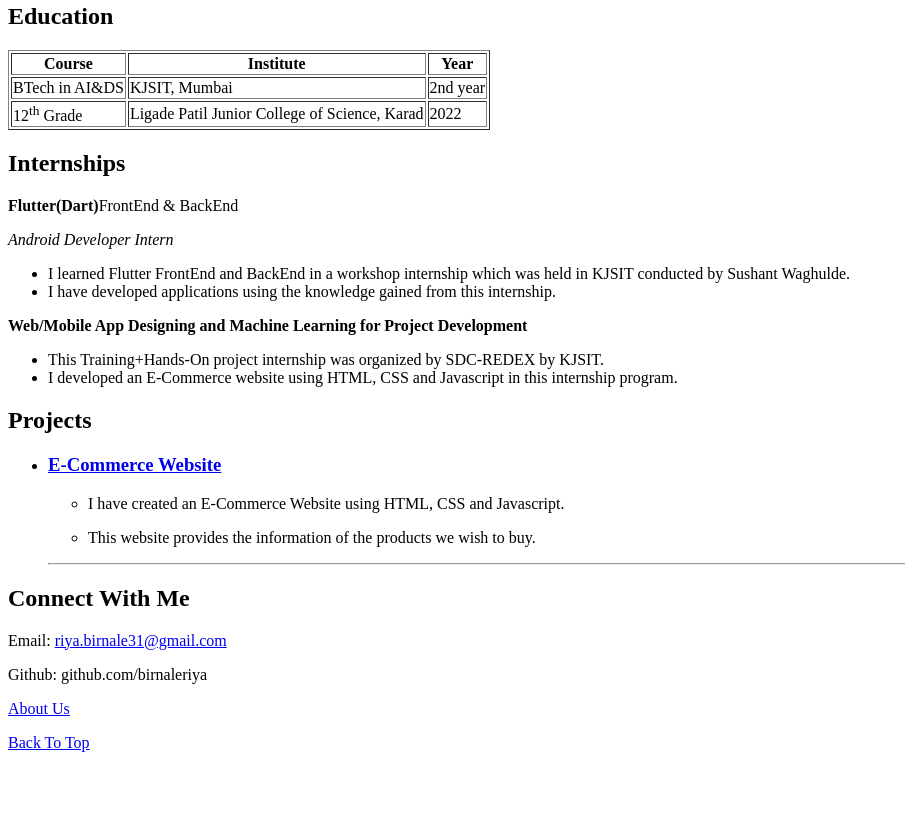
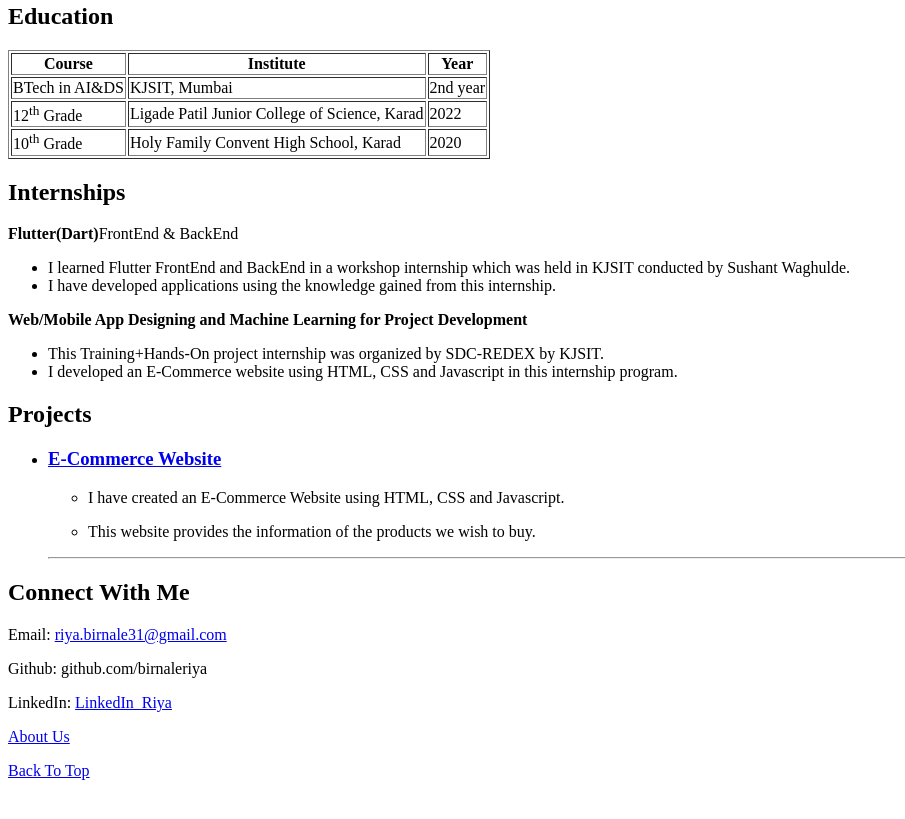
Before and after one commit to birnaleriya/birnaleriya.github.io, a plain HTML site: page index.html in a window 1280 px wide. Shown: the part 379-1198 px from the top of the page, without its empty margins (0-905 px from the left). Drawn offline with Linux system fonts and the light colour scheme.

Commit message:
Update index.html

```diff
--- a/index.html
+++ b/index.html
@@ -66,6 +66,11 @@
                     <td>Ligade Patil Junior College of Science, Karad</td>
                     <td>2022</td>
                 </tr>
+                <tr>
+                    <td>10<sup>th</sup> Grade</td>
+                    <td>Holy Family Convent High School, Karad</td>
+                    <td>2020</td>
+                </tr>
             </table>
         </section>
 
@@ -73,7 +78,6 @@
             <h2>Internships</h2>
             <article>
                 <p><strong>Flutter(Dart)</strong>FrontEnd & BackEnd</p>
-                <p><i>Android Developer Intern</i></p>
                 <ul>
                     <li>I learned Flutter FrontEnd and BackEnd in a workshop internship which was held in KJSIT conducted by Sushant Waghulde.</li>
                     <li>I have developed applications using the knowledge gained from this internship.</li>
@@ -118,6 +122,7 @@
         <h2 id="contact">Connect With Me</h2>
         <p>Email: <a href="riya.birnale31@gmail.com">riya.birnale31@gmail.com</a></p>
         <p>Github: github.com/birnaleriya</p>
+        <p>LinkedIn: <a href="https://www.linkedin.com/in/riya-birnale-79335125b/">LinkedIn_Riya</a></p>
 
         <a href="aboutus.html">
             <p>About Us</p>
```
